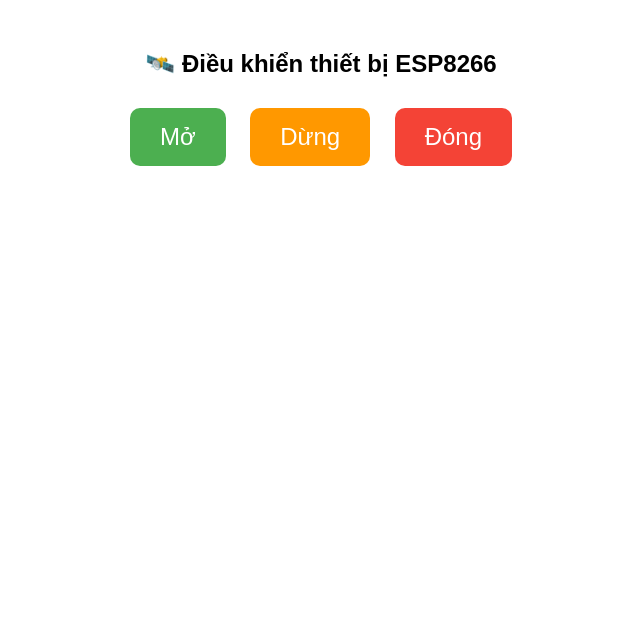
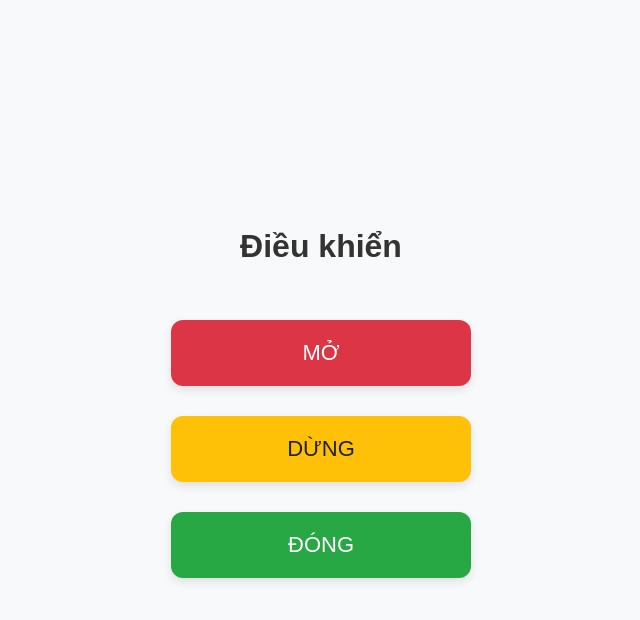
Before and after one commit to Daniel175-2124/iot-render-fastapi, a plain HTML site: page index.html in a window 1280 px wide. Shown: the whole page, without its empty margins (319-959 px from the left). Drawn offline with Linux system fonts and the light colour scheme.

Commit message:
Update index.html

```diff
--- a/index.html
+++ b/index.html
@@ -2,33 +2,57 @@
 <html lang="vi">
 <head>
   <meta charset="UTF-8">
+  <meta name="viewport" content="width=device-width, initial-scale=1.0">
   <title>Điều khiển I/O</title>
   <style>
-    body { text-align: center; font-family: sans-serif; margin-top: 50px; }
+    body {
+      font-family: sans-serif;
+      display: flex;
+      flex-direction: column;
+      align-items: center;
+      justify-content: center;
+      height: 100vh;
+      margin: 0;
+      background: #f8f9fa;
+    }
+    h1 {
+      color: #333;
+      margin-bottom: 40px;
+    }
     button {
-      font-size: 24px;
-      padding: 15px 30px;
-      margin: 10px;
+      width: 80%;
+      max-width: 300px;
+      padding: 20px;
+      margin: 15px 0;
+      font-size: 22px;
       border: none;
-      border-radius: 10px;
+      border-radius: 12px;
+      color: white;
+      background-color: #007bff;
+      box-shadow: 0 4px 10px rgba(0,0,0,0.1);
       cursor: pointer;
+      transition: 0.2s;
     }
-    .mo { background-color: #4CAF50; color: white; }
-    .dung { background-color: #ff9800; color: white; }
-    .dong { background-color: #f44336; color: white; }
+    button:hover {
+      background-color: #0056b3;
+      transform: scale(1.05);
+    }
+    .close { background-color: #28a745; }
+    .stop { background-color: #ffc107; color: #222; }
+    .open { background-color: #dc3545; }
   </style>
 </head>
 <body>
-  <h2>🛰️ Điều khiển thiết bị ESP8266</h2>
-  <button class="mo" onclick="send('mo')">Mở</button>
-  <button class="dung" onclick="send('dung')">Dừng</button>
-  <button class="dong" onclick="send('dong')">Đóng</button>
+  <h1>Điều khiển</h1>
+  <button class="open" onclick="sendCmd('MO')">MỞ</button>
+  <button class="stop" onclick="sendCmd('DUNG')">DỪNG</button>
+  <button class="close" onclick="sendCmd('DONG')">ĐÓNG</button>
 
   <script>
-    async function send(cmd) {
-      const res = await fetch(`/action/${cmd}`, { method: 'POST' });
+    async function sendCmd(cmd) {
+      const res = await fetch(`/action/${cmd}`, {method:'POST'});
       const data = await res.json();
-      alert(`Đã gửi lệnh: ${data.command}`);
+      alert("Đã gửi lệnh: " + cmd);
     }
   </script>
 </body>
```
